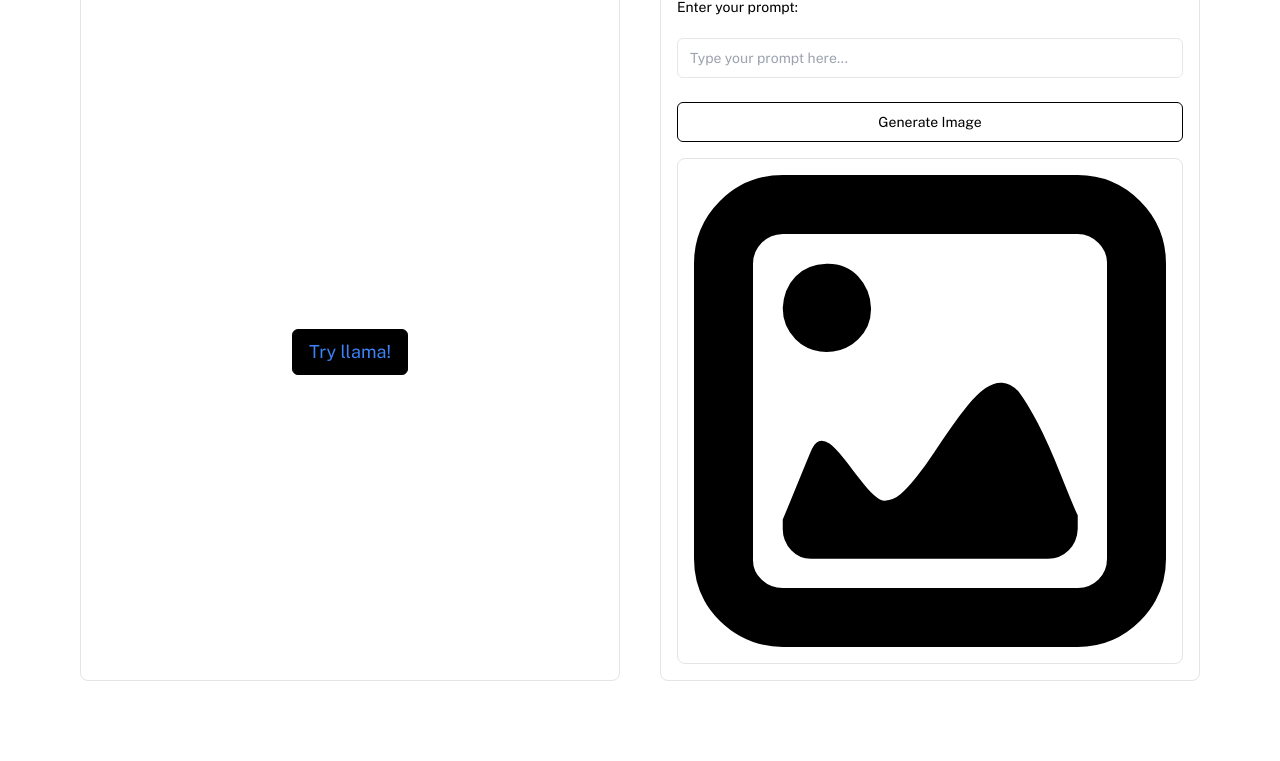
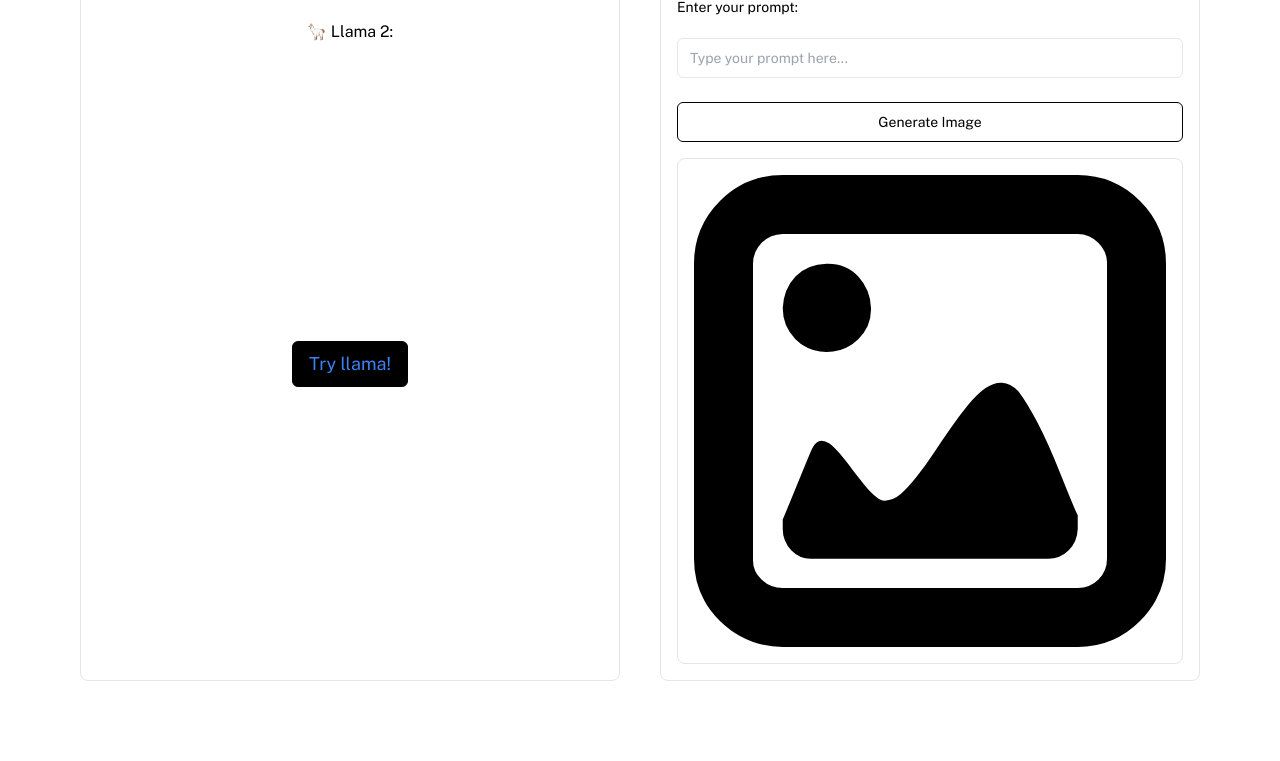
Before and after one commit to kthcloud/ai, a plain HTML site: page index.html in a window 1280 px wide. Shown: the part 417-1178 px from the top of the page. Drawn offline with nearby package versions, Linux system fonts and the light colour scheme; no server answers.

Commit message:
Update llama-text element in index.html

```diff
--- a/index.html
+++ b/index.html
@@ -34,7 +34,7 @@
                         <h2 class="text-xl font-bold tracking-tight md:text-2xl lg:text-3xl mb-4 text-center">
                             Large Language Model
                         </h2>
-                        <p id="llama-text" class="m-5"></p>
+                        <p  class="m-5">🦙 Llama 2: <span id="llama-text"></span></p>
                         <div class="h-full flex justify-center items-center">
                             <button
                                 class="inline-flex items-center justify-center rounded-md font-medium ring-offset-background transition-colors focus-visible:outline-none focus-visible:ring-2 focus-visible:ring-ring focus-visible:ring-offset-2 disabled:pointer-events-none disabled:opacity-50 bg-black hover:bg-black/70 h-15 px-4 py-2 text-lg text-blue-500 hover:text-blue-700 dark:text-blue-300 dark:hover:text-blue-200">
```
